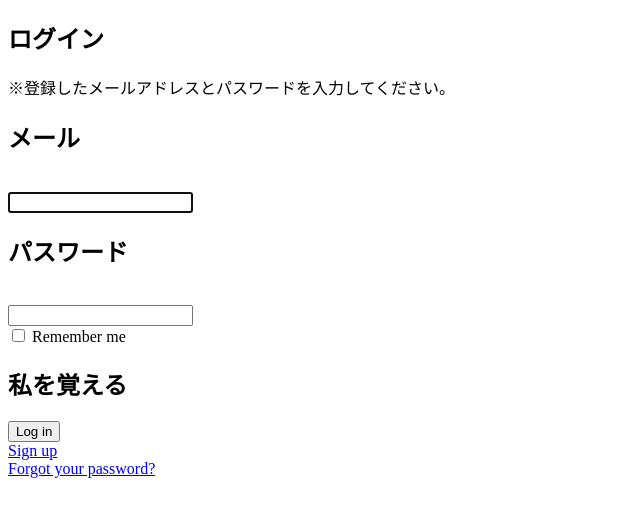
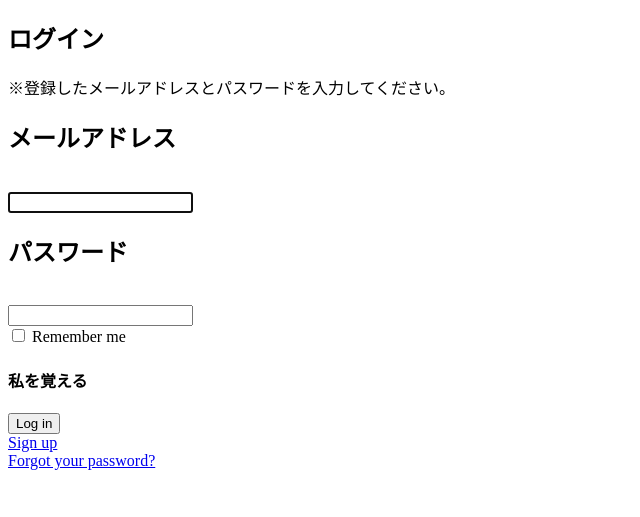
Before and after one commit to maimai2001/github-Smatch, a Rails app: page /users/sign_in in a window 1280 px wide. Shown: the top 517 px of the page, without its empty margins (0-640 px from the left). Run offline with Rails 7, Linux system fonts and the light colour scheme; style sheets or scripts are compiled from the project's sources.

```diff
--- a/app/views/users/sessions/new.html.erb
+++ b/app/views/users/sessions/new.html.erb
@@ -3,7 +3,7 @@
 
 <%= form_for(resource, as: resource_name, url: session_path(resource_name)) do |f| %>
   <div class="field">
-    <h2>メール </h2><br />
+    <h2>メールアドレス </h2><br />
     <%= f.email_field :email, autofocus: true, autocomplete: "email" %>
   </div>
 
@@ -16,7 +16,7 @@
     <div class="field">
       <%= f.check_box :remember_me %>
       <%= f.label :remember_me %>
-      <h2>私を覚える</h2>
+      <h4>私を覚える</h4>
     </div>
   <% end %>
 
```
